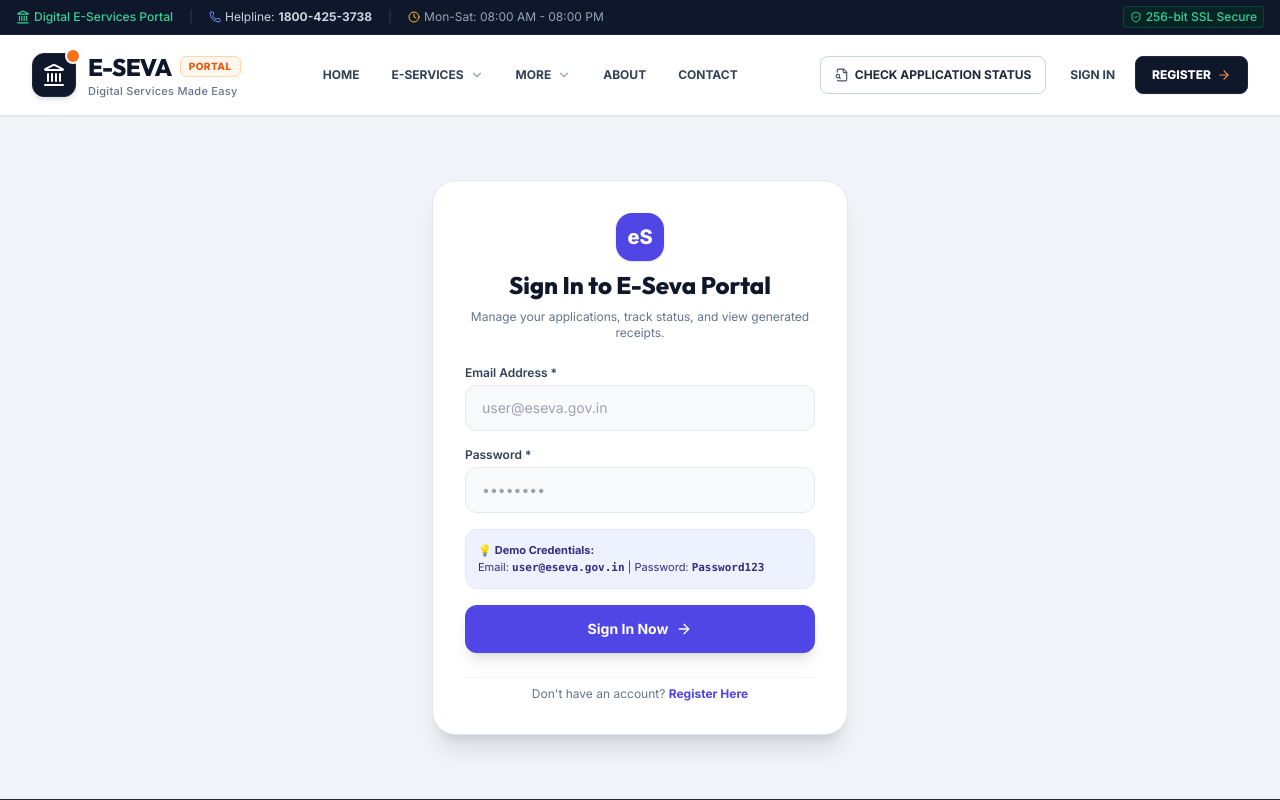
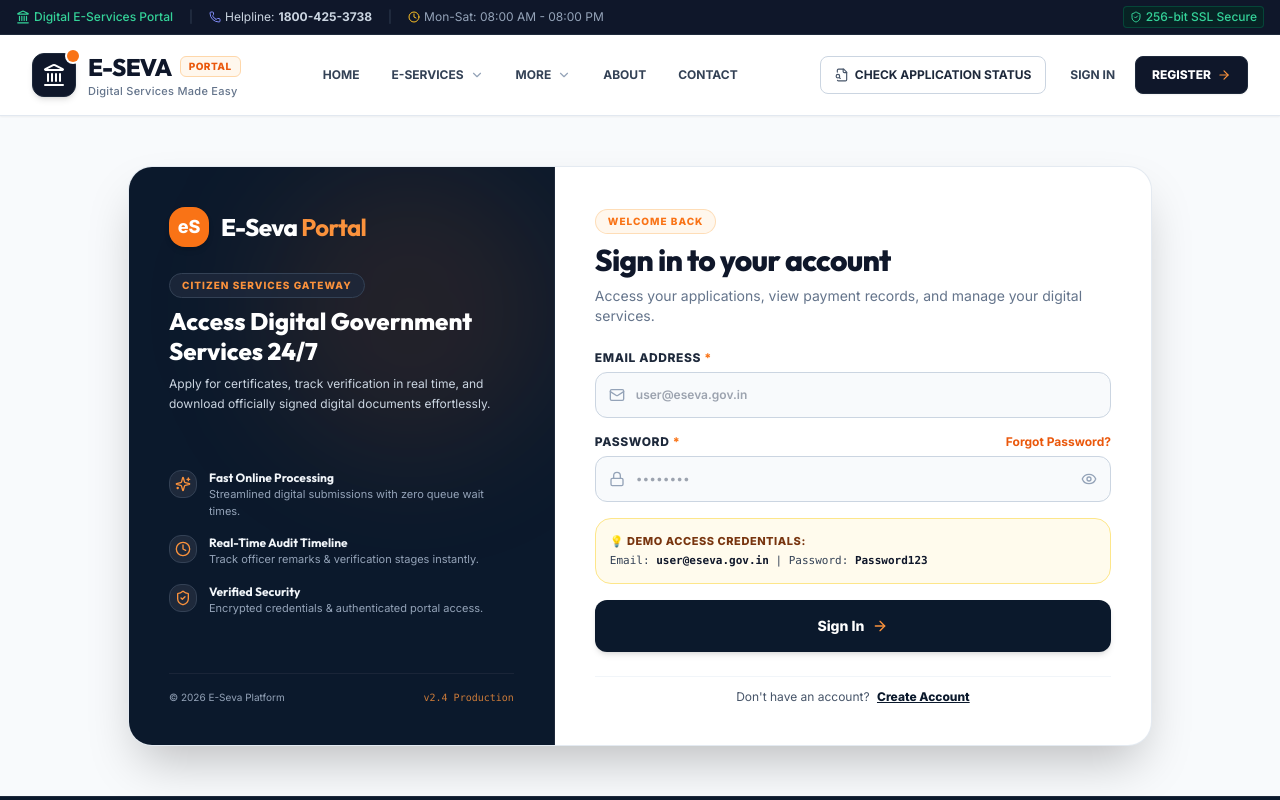
Before and after one commit to suryasuryaa239/e-seva-, a React (Vite) app: page /login in a window 1280 px wide. Shown: the top 800 px of the page. Built offline with nearby package versions, Linux system fonts and the light colour scheme; the HTML template or start-up script is replaced by a standard one.

Commit message:
UI/UX Step 20: Complete Login and Register page redesign with split-screen Navy theme

```diff
--- a/src/pages/Login.jsx
+++ b/src/pages/Login.jsx
@@ -1,11 +1,19 @@
-import React, { useState } from 'react';
-import { useNavigate, Link } from 'react-router-dom';
-import { User, Lock, Mail, Phone, ShieldCheck, ArrowRight } from 'lucide-react';
+import React, { useState, useEffect } from 'react';
+import { useNavigate, useLocation, Link } from 'react-router-dom';
+import { User, Lock, Mail, Phone, ShieldCheck, ArrowRight, Eye, EyeOff, RefreshCw, Sparkles, CheckCircle2, FileText, Clock } from 'lucide-react';
 import { useAuth } from '../context/AuthContext';
 import { useToast } from '../context/ToastContext';
 
 export default function Login() {
-  const [isRegister, setIsRegister] = useState(false);
+  const location = useLocation();
+  const navigate = useNavigate();
+  const { loginUser } = useAuth();
+  const { addToast } = useToast();
+
+  const [isRegister, setIsRegister] = useState(location.pathname === '/register');
+  const [showPassword, setShowPassword] = useState(false);
+  const [loading, setLoading] = useState(false);
+
   const [formData, setFormData] = useState({
     name: '',
     email: '',
@@ -14,12 +22,13 @@ export default function Login() {
     password: ''
   });
 
-  const { loginUser } = useAuth();
-  const { addToast } = useToast();
-  const navigate = useNavigate();
+  useEffect(() => {
+    setIsRegister(location.pathname === '/register');
+  }, [location.pathname]);
 
   const handleSubmit = async (e) => {
     e.preventDefault();
+    setLoading(true);
     const endpoint = isRegister ? '/api/auth/register' : '/api/auth/login';
 
     try {
@@ -31,7 +40,7 @@ export default function Login() {
       const data = await res.json();
 
       if (res.ok) {
-        addToast(isRegister ? 'Registration successful!' : 'Logged in successfully!', 'success');
+        addToast(isRegister ? 'Registration successful! Welcome to E-Seva.' : 'Logged in successfully!', 'success');
         loginUser(data.user, data.token);
         const searchParams = new URLSearchParams(window.location.search);
         const redirect = searchParams.get('redirect') || '/dashboard';
@@ -41,23 +50,99 @@ export default function Login() {
       }
     } catch (err) {
       console.error(err);
-      addToast('Server connection error', 'error');
+      addToast('Server connection error. Please try again.', 'error');
+    } finally {
+      setLoading(false);
     }
   };
 
   return (
-    <div className="max-w-md mx-auto px-4 py-16">
-      <div className="bg-white p-8 rounded-3xl border border-slate-200 shadow-xl space-y-6">
+    <div className="min-h-[85vh] bg-slate-50 py-10 px-4 sm:px-6 lg:px-8 font-sans selection:bg-orange-500 selection:text-white flex items-center justify-center">
+      <div className="max-w-5xl w-full grid grid-cols-1 lg:grid-cols-12 bg-white rounded-3xl border border-slate-200/90 shadow-2xl overflow-hidden">
 
-        <div className="text-center space-y-2">
-          <div className="w-12 h-12 rounded-2xl bg-indigo-600 text-white flex items-center justify-center font-extrabold text-xl mx-auto shadow">
+        {/* LEFT PANEL: BRANDING & FEATURES (DESKTOP) */}
+        <div className="lg:col-span-5 bg-[#0b192c] p-8 sm:p-10 text-white relative overflow-hidden flex flex-col justify-between hidden lg:flex border-r border-slate-800">
+          <div className="absolute top-0 right-0 w-72 h-72 bg-orange-500/10 rounded-full blur-3xl pointer-events-none"></div>
+
+          <div className="space-y-6 relative z-10">
+            <div className="flex items-center space-x-3">
+              <div className="w-10 h-10 rounded-2xl bg-orange-500 text-white font-black text-lg flex items-center justify-center shadow-md">
                 eS
               </div>
-          <h2 className="font-heading font-extrabold text-2xl text-slate-900">
-            {isRegister ? 'Create Citizen Account' : 'Sign In to E-Seva Portal'}
+              <span className="font-heading font-black text-2xl tracking-tight text-white">
+                E-Seva <span className="text-orange-400 font-bold">Portal</span>
+              </span>
+            </div>
+
+            <div className="space-y-2">
+              <span className="inline-block text-[10px] font-black text-orange-400 uppercase tracking-widest bg-slate-800/80 border border-slate-700 px-3 py-1 rounded-full">
+                CITIZEN SERVICES GATEWAY
+              </span>
+              <h2 className="text-2xl font-black text-white leading-tight">
+                {isRegister ? 'Join Millions of Empowered Citizens' : 'Access Digital Government Services 24/7'}
               </h2>
-          <p className="text-xs text-slate-500">
-            Manage your applications, track status, and view generated receipts.
+              <p className="text-xs text-slate-300 leading-relaxed font-normal">
+                Apply for certificates, track verification in real time, and download officially signed digital documents effortlessly.
+              </p>
+            </div>
+          </div>
+
+          {/* Feature Bullets */}
+          <div className="space-y-4 py-6 relative z-10">
+            <div className="flex items-start space-x-3">
+              <div className="w-7 h-7 rounded-xl bg-slate-800 text-orange-400 flex items-center justify-center shrink-0 border border-slate-700">
+                <Sparkles className="w-4 h-4" />
+              </div>
+              <div>
+                <h4 className="text-xs font-bold text-slate-100">Fast Online Processing</h4>
+                <p className="text-[11px] text-slate-400">Streamlined digital submissions with zero queue wait times.</p>
+              </div>
+            </div>
+
+            <div className="flex items-start space-x-3">
+              <div className="w-7 h-7 rounded-xl bg-slate-800 text-orange-400 flex items-center justify-center shrink-0 border border-slate-700">
+                <Clock className="w-4 h-4" />
+              </div>
+              <div>
+                <h4 className="text-xs font-bold text-slate-100">Real-Time Audit Timeline</h4>
+                <p className="text-[11px] text-slate-400">Track officer remarks & verification stages instantly.</p>
+              </div>
+            </div>
+
+            <div className="flex items-start space-x-3">
+              <div className="w-7 h-7 rounded-xl bg-slate-800 text-orange-400 flex items-center justify-center shrink-0 border border-slate-700">
+                <ShieldCheck className="w-4 h-4" />
+              </div>
+              <div>
+                <h4 className="text-xs font-bold text-slate-100">Verified Security</h4>
+                <p className="text-[11px] text-slate-400">Encrypted credentials & authenticated portal access.</p>
+              </div>
+            </div>
+          </div>
+
+          {/* Footer Note */}
+          <div className="pt-4 border-t border-slate-800/80 text-[10px] text-slate-400 relative z-10 flex items-center justify-between">
+            <span>© 2026 E-Seva Platform</span>
+            <span className="font-mono text-orange-400/80">v2.4 Production</span>
+          </div>
+        </div>
+
+        {/* RIGHT PANEL: AUTHENTICATION FORM */}
+        <div className="lg:col-span-7 p-6 sm:p-10 flex flex-col justify-center space-y-6">
+
+          <div className="space-y-2">
+            <span className="inline-block text-[10px] font-black text-orange-500 uppercase tracking-widest bg-orange-50 border border-orange-200/80 px-3 py-1 rounded-full">
+              {isRegister ? 'CREATE ACCOUNT' : 'WELCOME BACK'}
+            </span>
+
+            <h2 className="font-heading font-black text-2xl sm:text-3xl text-slate-900 tracking-tight">
+              {isRegister ? 'Create your E-Seva account' : 'Sign in to your account'}
+            </h2>
+
+            <p className="text-xs sm:text-sm text-slate-500 font-normal">
+              {isRegister
+                ? 'Register to apply for digital services, submit verification documents, and track your applications.'
+                : 'Access your applications, view payment records, and manage your digital services.'}
             </p>
           </div>
 
@@ -66,88 +151,169 @@ export default function Login() {
             {isRegister && (
               <>
                 <div>
-                <label className="text-xs font-semibold text-slate-700 block mb-1">Full Name *</label>
+                  <label className="text-xs font-extrabold text-slate-800 uppercase tracking-wider block mb-1.5">
+                    Full Name <span className="text-orange-500">*</span>
+                  </label>
+                  <div className="relative">
+                    <User className="w-4 h-4 absolute left-3.5 top-1/2 -translate-y-1/2 text-slate-400" />
                     <input
                       type="text"
                       required
-                  placeholder="Karthik Subramanian"
+                      placeholder="e.g. Karthik Subramanian"
                       value={formData.name}
                       onChange={(e) => setFormData({ ...formData, name: e.target.value })}
-                  className="w-full bg-slate-50 text-slate-900 text-sm rounded-xl px-4 py-3 border border-slate-200 focus:bg-white focus:border-indigo-500 outline-none"
+                      className="w-full bg-slate-50 text-slate-900 text-xs font-semibold rounded-xl pl-10 pr-4 py-3.5 border border-slate-300 focus:border-[#0b192c] focus:bg-white outline-none transition-all"
                     />
+                  </div>
                 </div>
 
                 <div>
-                <label className="text-xs font-semibold text-slate-700 block mb-1">Mobile Number *</label>
+                  <label className="text-xs font-extrabold text-slate-800 uppercase tracking-wider block mb-1.5">
+                    Mobile Number <span className="text-orange-500">*</span>
+                  </label>
+                  <div className="relative">
+                    <Phone className="w-4 h-4 absolute left-3.5 top-1/2 -translate-y-1/2 text-slate-400" />
                     <input
-                  type="text"
+                      type="tel"
                       required
-                  placeholder="9876543210"
+                      placeholder="10-digit mobile number"
                       value={formData.phone}
                       onChange={(e) => setFormData({ ...formData, phone: e.target.value })}
-                  className="w-full bg-slate-50 text-slate-900 text-sm rounded-xl px-4 py-3 border border-slate-200 focus:bg-white focus:border-indigo-500 outline-none"
+                      className="w-full bg-slate-50 text-slate-900 text-xs font-semibold rounded-xl pl-10 pr-4 py-3.5 border border-slate-300 focus:border-[#0b192c] focus:bg-white outline-none transition-all"
                     />
+                  </div>
                 </div>
 
                 <div>
-                <label className="text-xs font-semibold text-slate-700 block mb-1">Aadhaar Number (Optional)</label>
+                  <label className="text-xs font-extrabold text-slate-800 uppercase tracking-wider block mb-1.5">
+                    Aadhaar Number (Optional)
+                  </label>
+                  <div className="relative">
+                    <ShieldCheck className="w-4 h-4 absolute left-3.5 top-1/2 -translate-y-1/2 text-slate-400" />
                     <input
                       type="text"
-                  placeholder="12-digit Aadhaar"
+                      placeholder="12-digit Aadhaar number"
                       value={formData.aadhaar_no}
                       onChange={(e) => setFormData({ ...formData, aadhaar_no: e.target.value })}
-                  className="w-full bg-slate-50 text-slate-900 text-sm rounded-xl px-4 py-3 border border-slate-200 focus:bg-white focus:border-indigo-500 outline-none"
+                      className="w-full bg-slate-50 text-slate-900 text-xs font-mono font-semibold rounded-xl pl-10 pr-4 py-3.5 border border-slate-300 focus:border-[#0b192c] focus:bg-white outline-none transition-all"
                     />
+                  </div>
                 </div>
               </>
             )}
 
             <div>
-            <label className="text-xs font-semibold text-slate-700 block mb-1">Email Address *</label>
+              <label className="text-xs font-extrabold text-slate-800 uppercase tracking-wider block mb-1.5">
+                Email Address <span className="text-orange-500">*</span>
+              </label>
+              <div className="relative">
+                <Mail className="w-4 h-4 absolute left-3.5 top-1/2 -translate-y-1/2 text-slate-400" />
                 <input
                   type="email"
                   required
                   placeholder="user@eseva.gov.in"
                   value={formData.email}
                   onChange={(e) => setFormData({ ...formData, email: e.target.value })}
-              className="w-full bg-slate-50 text-slate-900 text-sm rounded-xl px-4 py-3 border border-slate-200 focus:bg-white focus:border-indigo-500 outline-none"
+                  className="w-full bg-slate-50 text-slate-900 text-xs font-semibold rounded-xl pl-10 pr-4 py-3.5 border border-slate-300 focus:border-[#0b192c] focus:bg-white outline-none transition-all"
                 />
+              </div>
             </div>
 
             <div>
-            <label className="text-xs font-semibold text-slate-700 block mb-1">Password *</label>
+              <div className="flex items-center justify-between mb-1.5">
+                <label className="text-xs font-extrabold text-slate-800 uppercase tracking-wider block">
+                  Password <span className="text-orange-500">*</span>
+                </label>
+                {!isRegister && (
+                  <Link to="/forgot-password" className="text-xs font-bold text-orange-600 hover:text-orange-700 transition-colors">
+                    Forgot Password?
+                  </Link>
+                )}
+              </div>
+              <div className="relative">
+                <Lock className="w-4 h-4 absolute left-3.5 top-1/2 -translate-y-1/2 text-slate-400" />
                 <input
-              type="password"
+                  type={showPassword ? 'text' : 'password'}
                   required
                   placeholder="••••••••"
                   value={formData.password}
                   onChange={(e) => setFormData({ ...formData, password: e.target.value })}
-              className="w-full bg-slate-50 text-slate-900 text-sm rounded-xl px-4 py-3 border border-slate-200 focus:bg-white focus:border-indigo-500 outline-none"
+                  className="w-full bg-slate-50 text-slate-900 text-xs rounded-xl pl-10 pr-10 py-3.5 border border-slate-300 focus:border-[#0b192c] focus:bg-white outline-none transition-all"
                 />
+                <button
+                  type="button"
+                  onClick={() => setShowPassword(!showPassword)}
+                  className="absolute right-3.5 top-1/2 -translate-y-1/2 text-slate-400 hover:text-slate-600 transition-colors"
+                >
+                  {showPassword ? <EyeOff className="w-4 h-4" /> : <Eye className="w-4 h-4" />}
+                </button>
+              </div>
             </div>
 
+            {/* DEMO CREDENTIALS CALLOUT */}
             {!isRegister && (
-            <div className="bg-indigo-50 p-3 rounded-xl border border-indigo-100 text-[11px] text-indigo-900">
-              💡 <strong>Demo Credentials:</strong><br />
-              Email: <code className="font-bold">user@eseva.gov.in</code> | Password: <code className="font-bold">Password123</code>
+              <div className="bg-amber-50/90 p-3.5 rounded-2xl border border-amber-200 text-xs text-amber-950 space-y-1">
+                <span className="font-extrabold text-[11px] uppercase tracking-wider block text-amber-900">
+                  💡 Demo Access Credentials:
+                </span>
+                <p className="text-slate-700 font-mono text-[11px]">
+                  Email: <strong className="text-slate-900">user@eseva.gov.in</strong> | Password: <strong className="text-slate-900">Password123</strong>
+                </p>
               </div>
             )}
 
             <button
               type="submit"
-            className="w-full bg-indigo-600 hover:bg-indigo-700 text-white font-bold text-sm py-3.5 rounded-xl shadow-lg transition-colors flex items-center justify-center gap-2"
+              disabled={loading}
+              className={`w-full font-black text-xs sm:text-sm py-4 rounded-xl shadow-md transition-all flex items-center justify-center gap-2 group cursor-pointer ${
+                isRegister
+                  ? 'bg-orange-500 hover:bg-orange-600 text-white'
+                  : 'bg-[#0b192c] hover:bg-orange-600 text-white'
+              }`}
             >
-            {isRegister ? 'Register Account' : 'Sign In Now'} <ArrowRight className="w-4 h-4" />
+              {loading ? (
+                <>
+                  <RefreshCw className="w-4 h-4 animate-spin text-orange-400" />
+                  <span>Authenticating...</span>
+                </>
+              ) : (
+                <>
+                  <span>{isRegister ? 'Create Account' : 'Sign In'}</span>
+                  <ArrowRight className="w-4 h-4 text-orange-400 group-hover:translate-x-0.5 transition-transform" />
+                </>
+              )}
             </button>
           </form>
 
-        <div className="text-center text-xs text-slate-500 pt-2 border-t border-slate-100">
+          {/* Mode Switcher */}
+          <div className="text-center text-xs text-slate-600 pt-3 border-t border-slate-100">
             {isRegister ? (
-            <span>Already have an account? <button onClick={() => setIsRegister(false)} className="text-indigo-600 font-bold hover:underline">Sign In</button></span>
+              <span>
+                Already have an account?{' '}
+                <button
+                  type="button"
+                  onClick={() => setIsRegister(false)}
+                  className="text-[#0b192c] font-black hover:text-orange-600 underline cursor-pointer ml-1"
+                >
+                  Sign In
+                </button>
+              </span>
             ) : (
-            <span>Don't have an account? <button onClick={() => setIsRegister(true)} className="text-indigo-600 font-bold hover:underline">Register Here</button></span>
+              <span>
+                Don't have an account?{' '}
+                <button
+                  type="button"
+                  onClick={() => setIsRegister(true)}
+                  className="text-[#0b192c] font-black hover:text-orange-600 underline cursor-pointer ml-1"
+                >
+                  Create Account
+                </button>
+              </span>
             )}
           </div>
+
+        </div>
+
       </div>
     </div>
   );
```
Lines whose indentation alone changed are shown as unchanged.
